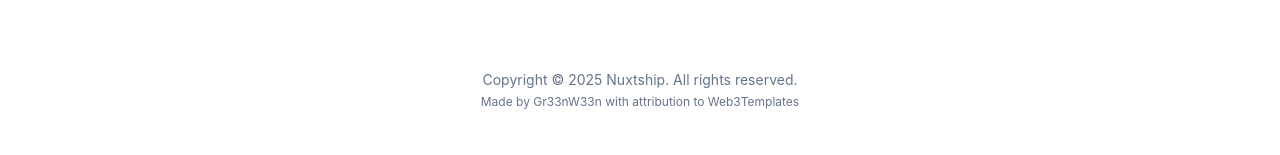
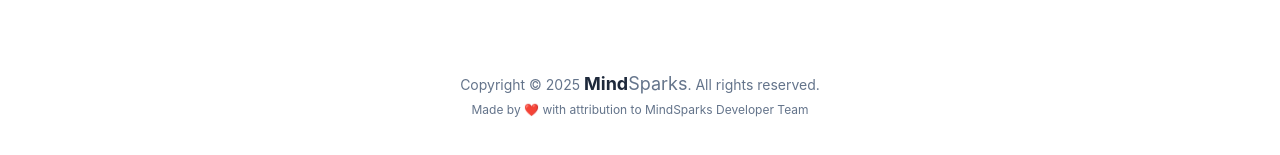
Before and after one commit to MindSparksDigitalAgency/Mind-Sparks-Landing-Page, a Nuxt app: page /about in a window 1280 px wide. Shown: the part 785-940 px from the top of the page. Built offline with nearby package versions, Linux system fonts and the light colour scheme.

Commit message:
update/footer

```diff
--- a/components/landing/Footer.vue
+++ b/components/landing/Footer.vue
@@ -1,7 +1,10 @@
 <template>
   <footer class="my-20">
     <p class="text-center text-sm text-slate-500">
-      Copyright © {{ new Date().getFullYear() }} Nuxtship. All rights reserved.
+      Copyright © {{ new Date().getFullYear() }} <a href="/" class="text-lg"
+          ><span class="font-bold text-slate-800">Mind</span
+          ><span class="text-slate-500">Sparks</span>
+        </a>. All rights reserved.
     </p>
     <!--
       Can we ask you a favor 🙏
@@ -15,7 +18,7 @@
         rel="noopener"
         class="hover:underline"
       >
-        Gr33nW33n
+      ❤️
       </a>
       with attribution to
       <a
@@ -24,7 +27,7 @@
         rel="noopener"
         class="hover:underline"
       >
-        Web3Templates
+        MindSparks Developer Team
       </a>
     </p>
   </footer>
```
